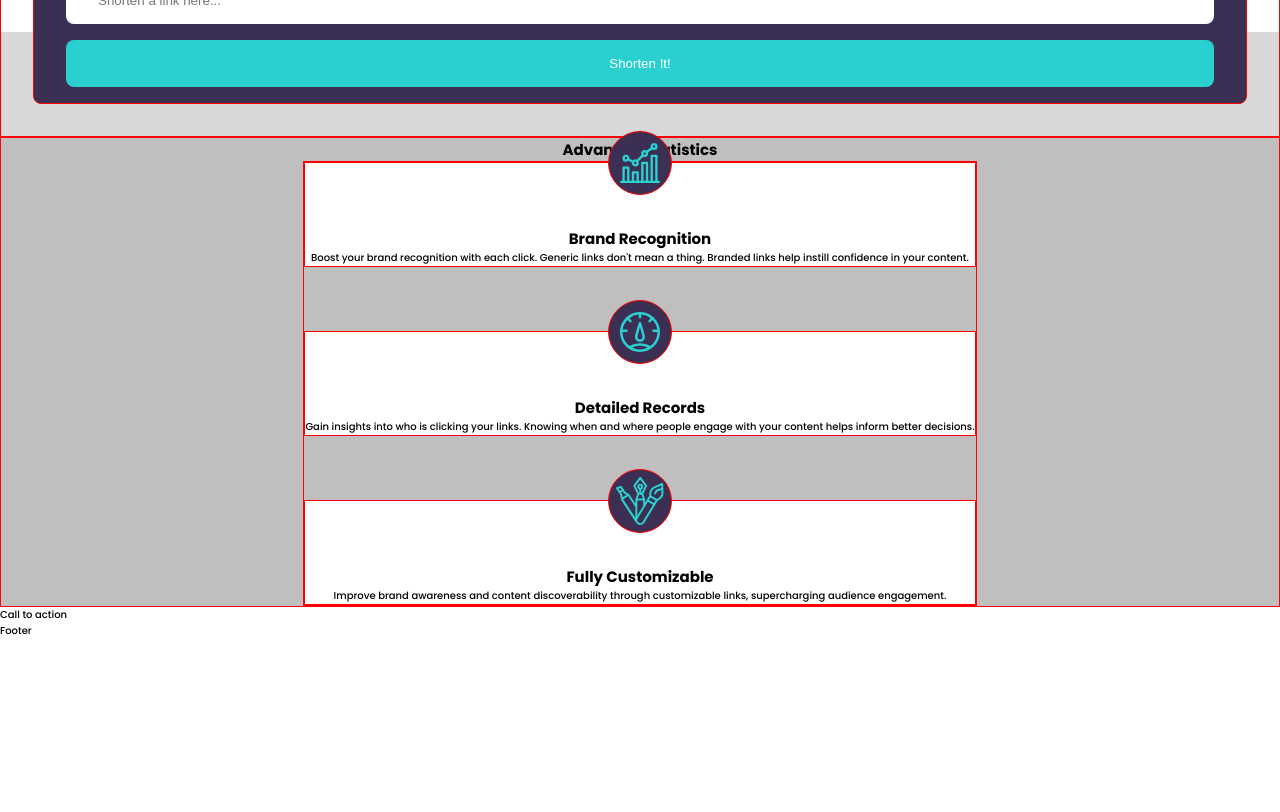
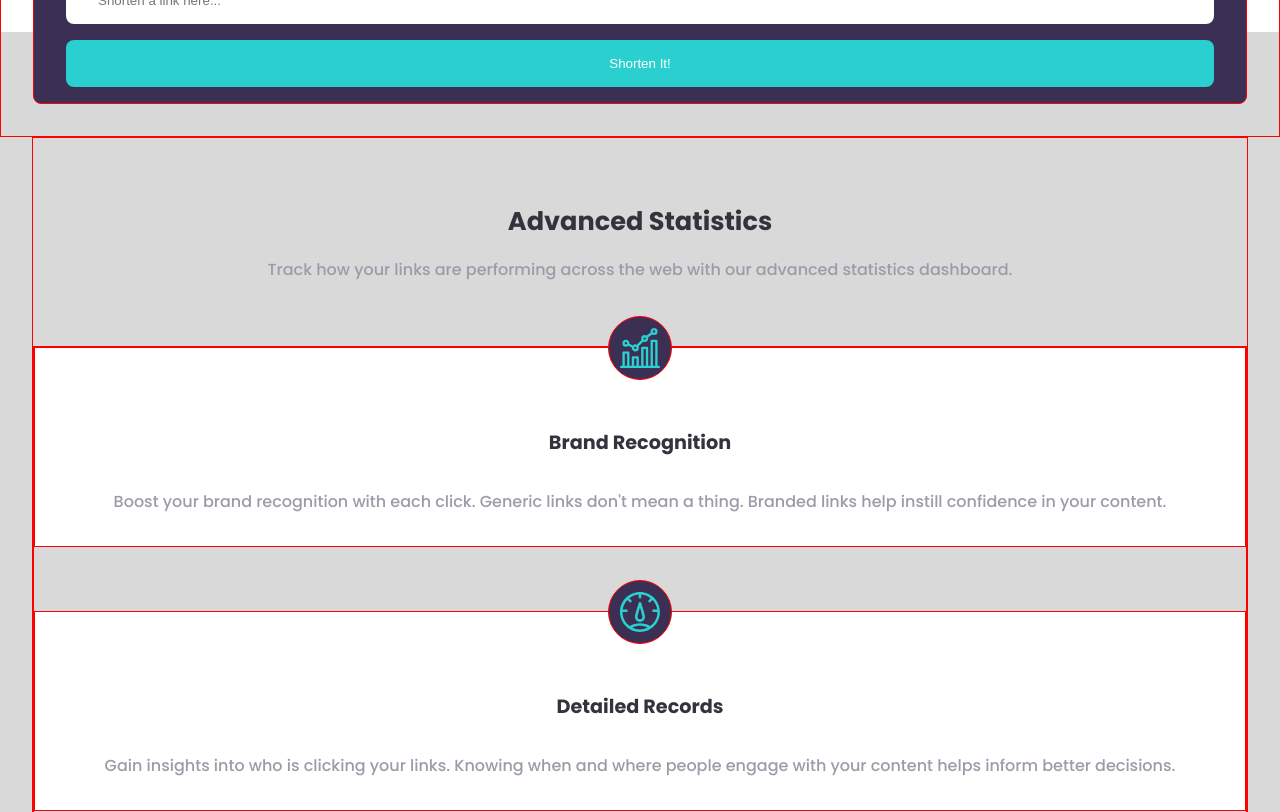
Before and after one commit to riwepo/fem-url-shortening-api-landing-page, a React (Create React App) app: page / in a window 1280 px wide. Shown: the part 1200-2012 px from the top of the page. Before the commit the page ends 1839 px from the top, so only its background shows below. Built offline with nearby package versions, Linux system fonts and the light colour scheme.

Commit message:
styled stats

```diff
--- a/src/components/statistics/Stats.js
+++ b/src/components/statistics/Stats.js
@@ -29,8 +29,14 @@ function Stats() {
   ];
   return (
     <div className={classes.container}>
-      <h2>Advanced Statistics</h2>
-      <StatsItemList items={statsItems} />
+      <div className={classes.contentContainer}>
+        <h2 className={classes.heading}>Advanced Statistics</h2>
+        <p className={classes.text}>
+          Track how your links are performing across the web with our advanced
+          statistics dashboard.
+        </p>
+        <StatsItemList items={statsItems} />
+      </div>
     </div>
   );
 }
--- a/src/components/statistics/Stats.module.css
+++ b/src/components/statistics/Stats.module.css
@@ -1,8 +1,28 @@
 .container {
+  background-color: var(--light-gray-color);
+}
+.contentContainer {
+  margin: 0 2rem 0 2rem;
+
   display: flex;
   flex-direction: column;
   align-items: center;
-  background-color: var(--gray-color);
+  /* background-color: var(--light-gray-color); */
 
   border: solid 1px red;
 }
+
+.heading {
+  margin-top: 4rem;
+  margin-bottom: 1rem;
+
+  font-size: 1.6rem;
+  color: var(--very-dark-blue-color);
+}
+
+.text {
+  margin-bottom: 4rem;
+
+  font-size: 1rem;
+  color: var(--grayish-violet-color);
+}
--- a/src/components/statistics/StatsItem.module.css
+++ b/src/components/statistics/StatsItem.module.css
@@ -1,12 +1,11 @@
 .container {
   width: 100%;
 
-  /* margin-top: 4rem;
-  margin-bottom: 4rem; */
-
   display: flex;
   flex-direction: column;
+  justify-content: space-between;
   align-items: center;
+  gap: 2rem;
   background-color: var(--white-color);
 
   border: solid 1px red;
@@ -29,5 +28,15 @@
   border: solid 1px red;
 }
 
-.img {
+.heading {
+  margin-top: -1rem;
+
+  font-size: 1.2rem;
+  color: var(--very-dark-blue-color);
 }
+
+.text {
+  margin-bottom: 2rem;
+  font-size: 1rem;
+  color: var(--grayish-violet-color);
+}
--- a/src/components/statistics/StatsItemList.module.css
+++ b/src/components/statistics/StatsItemList.module.css
@@ -1,10 +1,12 @@
 .container {
+  width: 100%;
+
   display: flex;
   flex-direction: column;
   justify-content: space-between;
   align-items: center;
   gap: 4rem;
-  background-color: var(--gray-color);
+  background-color: transparent;
 
   border: solid 1px red;
 }
```
